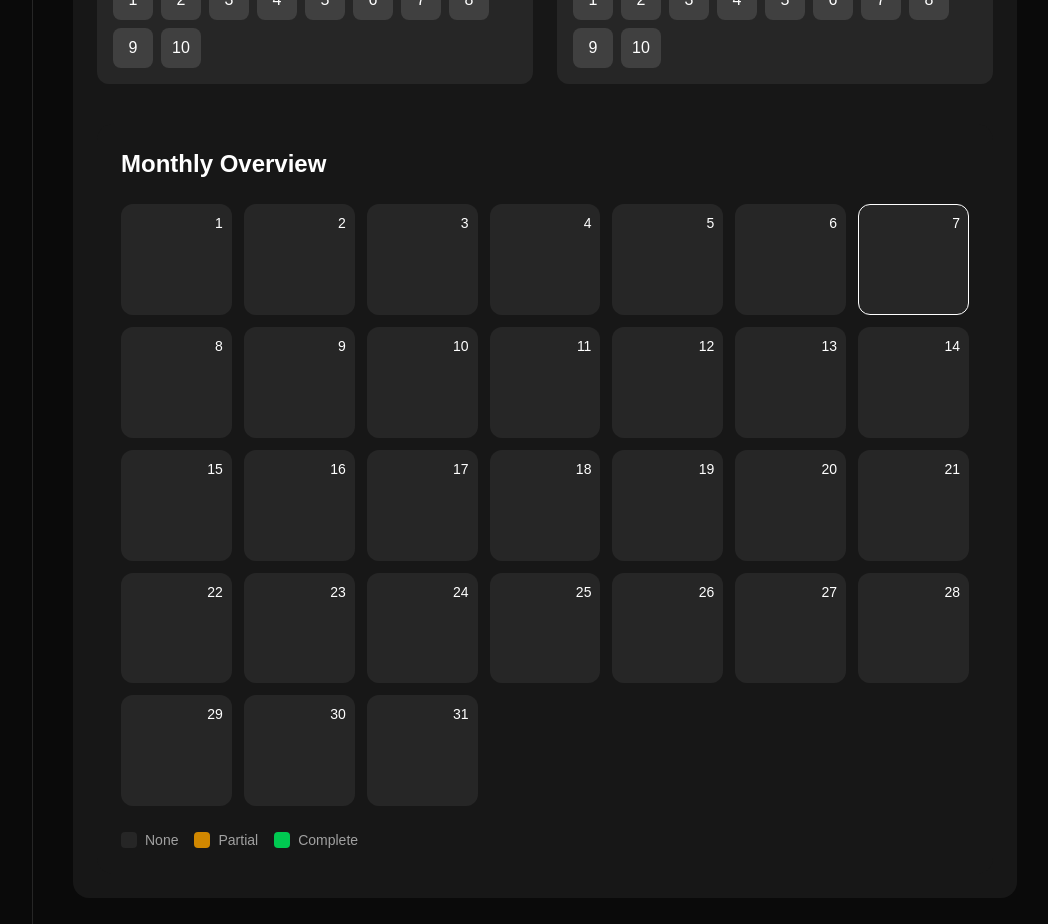
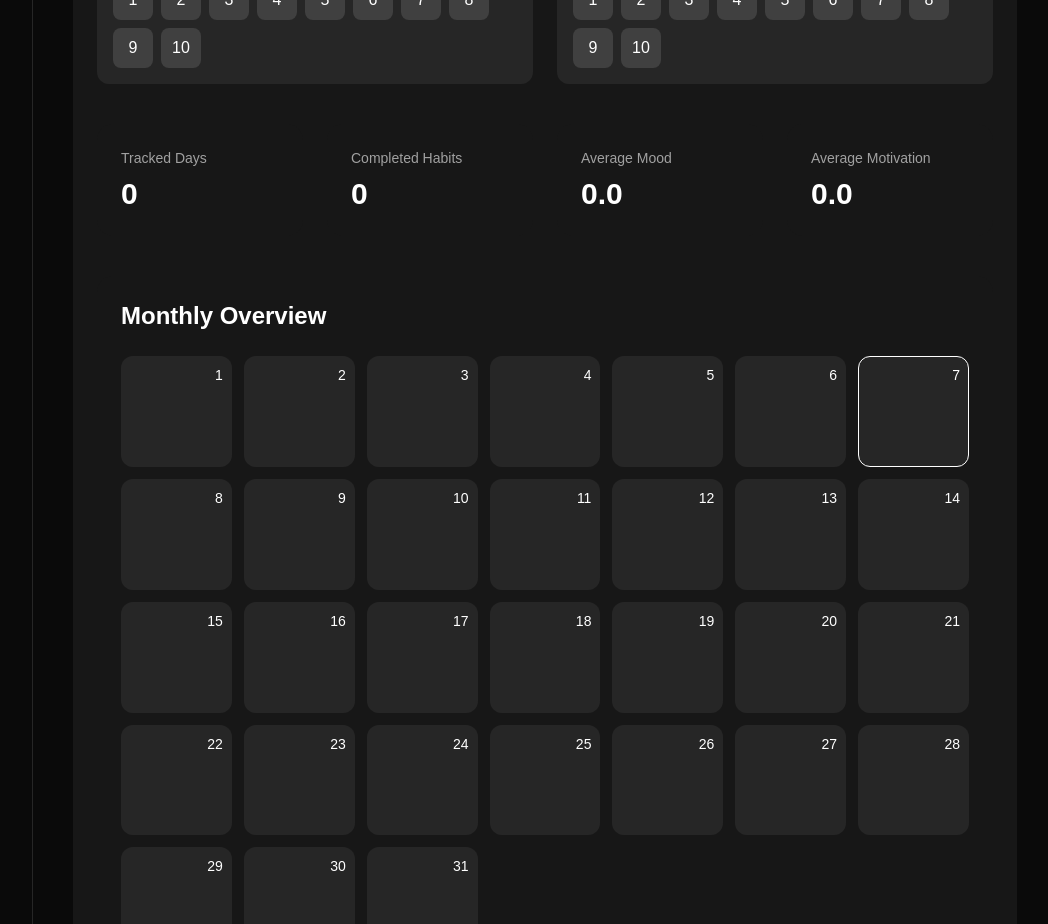
Before and after one commit to nngnamm/habit-analytics, a Next.js app: page / in a window 1280 px wide. Shown: the part 800-1724 px from the top of the page, without its empty margins (223-1271 px from the left). Built offline with nearby package versions, Linux system fonts and the light colour scheme.

Commit message:
Add analytics dashboard

```diff
--- /dev/null
+++ b/src/components/stats/stats-dashboard.tsx
@@ -0,0 +1,85 @@
+type DayData = {
+  habits: number[];
+  mood?: number;
+  motivation?: number;
+};
+
+type HabitData = {
+  [date: string]: DayData;
+};
+
+type Props = {
+  habitData: HabitData;
+};
+
+export default function StatsDashboard({
+  habitData,
+}: Props) {
+  const days = Object.values(habitData);
+
+  const totalDays = days.length;
+
+  const totalHabitsCompleted = days.reduce(
+    (acc, day) => acc + day.habits.length,
+    0
+  );
+
+  const averageMood =
+    days
+      .filter((day) => day.mood)
+      .reduce((acc, day) => acc + (day.mood || 0), 0) /
+      days.filter((day) => day.mood).length || 0;
+
+  const averageMotivation =
+    days
+      .filter((day) => day.motivation)
+      .reduce(
+        (acc, day) => acc + (day.motivation || 0),
+        0
+      ) /
+      days.filter((day) => day.motivation).length || 0;
+
+  return (
+    <div className="mt-10 grid gap-6 md:grid-cols-2 xl:grid-cols-4">
+      <div className="rounded-2xl bg-neutral-900 p-6">
+        <p className="text-sm text-neutral-400">
+          Tracked Days
+        </p>
+
+        <h2 className="mt-2 text-3xl font-bold">
+          {totalDays}
+        </h2>
+      </div>
+
+      <div className="rounded-2xl bg-neutral-900 p-6">
+        <p className="text-sm text-neutral-400">
+          Completed Habits
+        </p>
+
+        <h2 className="mt-2 text-3xl font-bold">
+          {totalHabitsCompleted}
+        </h2>
+      </div>
+
+      <div className="rounded-2xl bg-neutral-900 p-6">
+        <p className="text-sm text-neutral-400">
+          Average Mood
+        </p>
+
+        <h2 className="mt-2 text-3xl font-bold">
+          {averageMood.toFixed(1)}
+        </h2>
+      </div>
+
+      <div className="rounded-2xl bg-neutral-900 p-6">
+        <p className="text-sm text-neutral-400">
+          Average Motivation
+        </p>
+
+        <h2 className="mt-2 text-3xl font-bold">
+          {averageMotivation.toFixed(1)}
+        </h2>
+      </div>
+    </div>
+  );
+}
--- a/src/components/tracker/habit-tracker.tsx
+++ b/src/components/tracker/habit-tracker.tsx
@@ -4,6 +4,7 @@ import { useEffect, useState } from "react";
 import { habits } from "@/data/habits";
 import { getTodayDate } from "@/lib/date";
 import MonthCalendar from "./month-calendar";
+import StatsDashboard from "../stats/stats-dashboard";
 
 const STORAGE_KEY = "habit-tracker-data";
 
@@ -185,6 +186,7 @@ export default function HabitTracker() {
     </div>
   </div>
 </div>
+<StatsDashboard habitData={habitData} />
       <MonthCalendar
   habitData={habitData}
   selectedDate={selectedDate}
```
